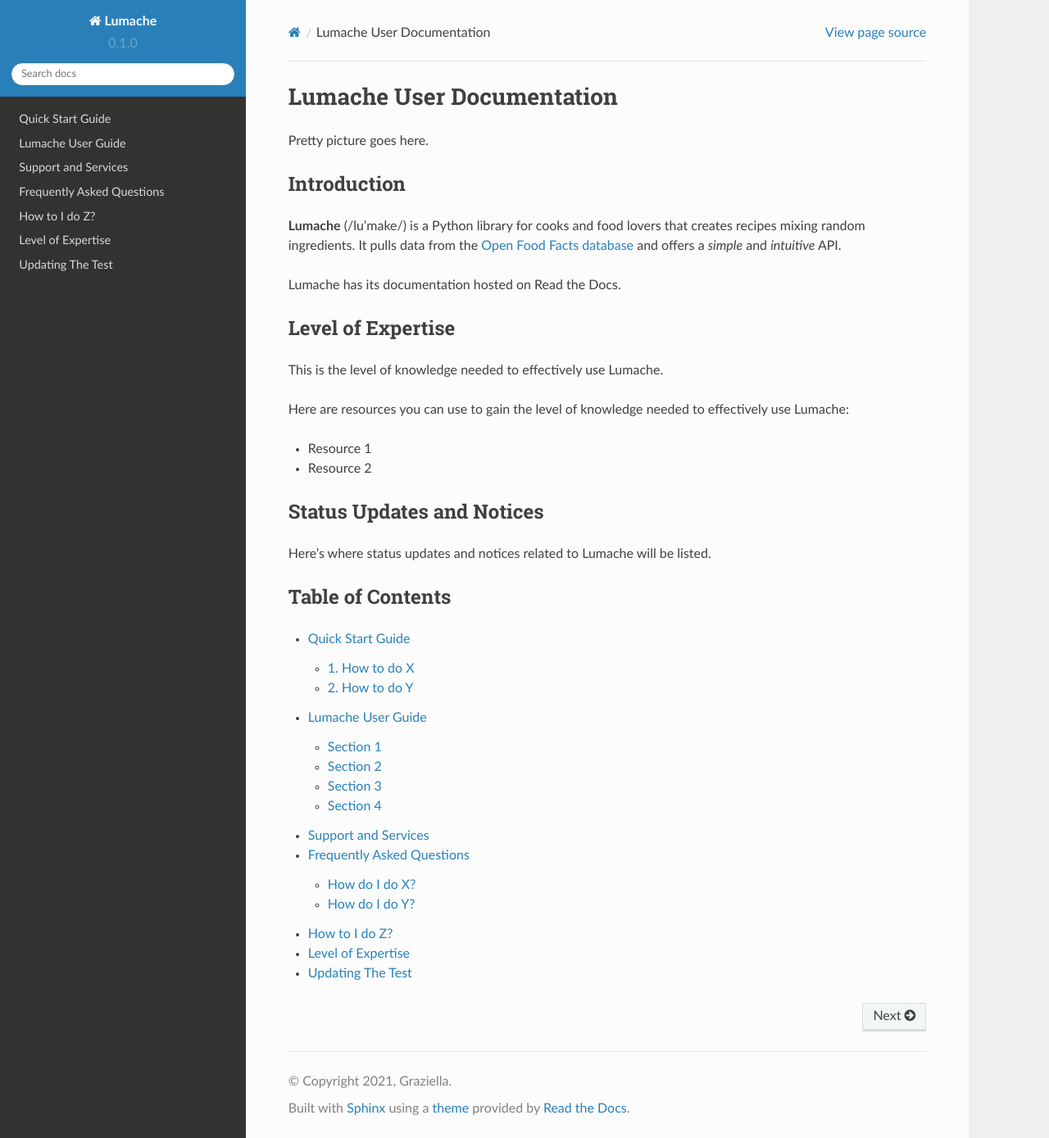
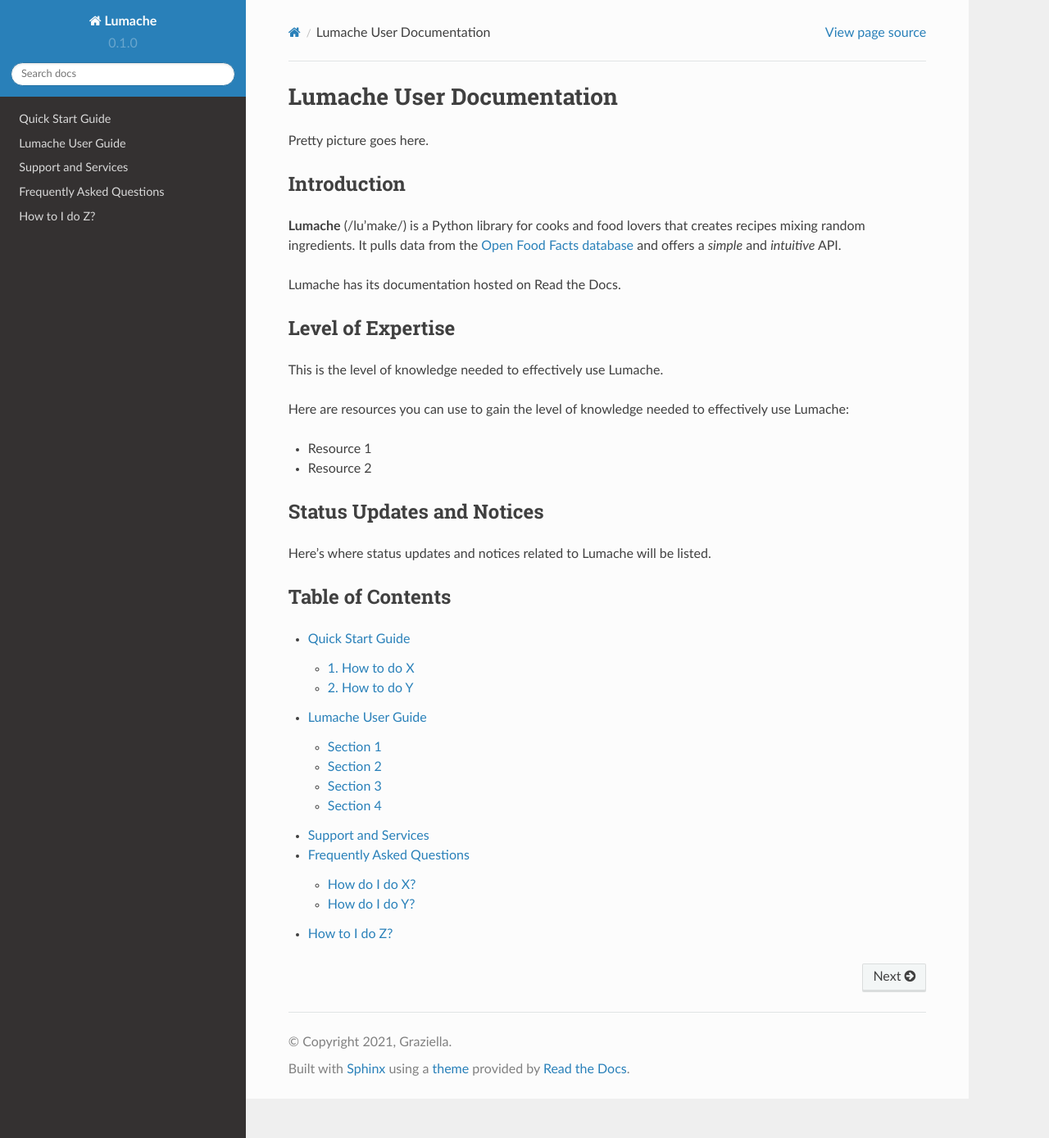
Before and after one commit to lhelms2/rtd-template, a Sphinx documentation site: the page built from docs/source/index.rst, in a window 1280 px wide and 1389 px high. Shown: the whole window at 82% size. Built offline with Sphinx 7.4.7 and the Read the Docs theme 2.0.0, drawn with Linux system fonts in a browser that asks for light colours.

Commit message:
Update index.rst

```diff
--- a/docs/source/index.rst
+++ b/docs/source/index.rst
@@ -39,5 +39,3 @@
    user_guide
    support_services
    FAQ
-   level_expertise
-   test_folder/test_folder_file
```
